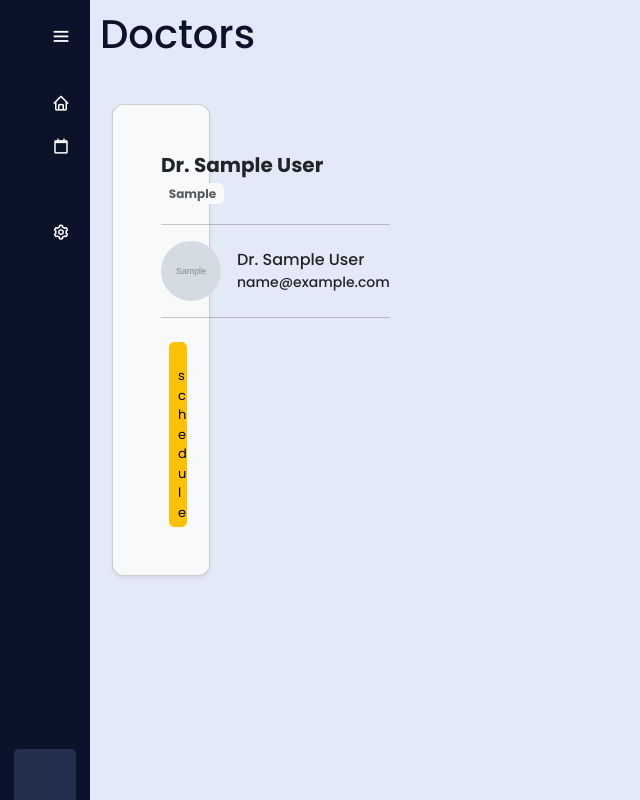
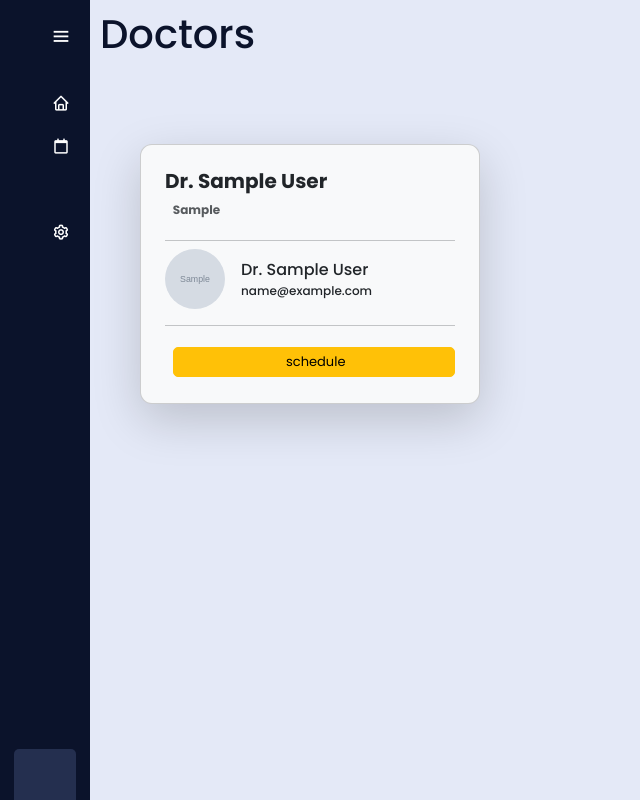
Before and after one commit to WesleyBule/MediFamba, a Django app: page /patients/doctors in a window 1280 px wide. Shown: the whole page, without its empty margins (0-640 px from the left). Run offline with Django 5.2, Linux system fonts and the light colour scheme; a user stored in the database is signed in; tables that the repository leaves empty hold one stand-in row (values such as "Sample post"); grey boxes marked "Sample" are stand-in pictures; some libraries are stand-ins or nearby versions.

Commit message:
style: Doctor list responsivity

```diff
--- a/MediFamba/settings.py
+++ b/MediFamba/settings.py
@@ -20,7 +20,7 @@ SECRET_KEY = os.getenv('SECRET_KEY')
 DEBUG = False
 
 ALLOWED_HOSTS = ["medifamba.onrender.com"]
-
+#"medifamba.onrender.com"
 
 # Application definition
 DJANGO_APPS = [
@@ -121,8 +121,8 @@ STATICFILES_STORAGE = 'whitenoise.storage.CompressedManifestStaticFilesStorage'
 
 STATICFILES_DIRS = []
 
-MEDIA_URL = '/images/'
-MEDIA_ROOT = os.path.join(BASE_DIR, 'staticfiles/avatars')
+MEDIA_URL = '/media/'
+MEDIA_ROOT = os.path.join(BASE_DIR, 'media')
 
 
 # Default primary key field type
--- a/MediFamba/urls.py
+++ b/MediFamba/urls.py
@@ -30,4 +30,5 @@ urlpatterns = [
 
 
 ]
-urlpatterns += static(settings.MEDIA_URL , document_root = settings.MEDIA_ROOT)
+if settings.DEBUG:
+    urlpatterns += static(settings.MEDIA_URL , document_root = settings.MEDIA_ROOT)
--- a/users/templates/users/patient_doctors.html
+++ b/users/templates/users/patient_doctors.html
@@ -13,17 +13,27 @@
 {% block body %}
     {% block main_content %}
     <style>
-    *{
-        margin: 1;
-        padding: 1;
-    }
-    .btn{
-        width: 100%;
-        border-radius: 5px;
-    }
-    .card{
+        .btn{
+            width: 100%;
+            border-radius: 5px;
+        }
+        .doctors-grid {
+            display: grid;
+            grid-template-columns: repeat(3, minmax(340px, 1fr));
+            gap: 1.5rem;
+            padding: 1rem;
+        }
+        @media (max-width: 992px) {
+            .doctors-grid {
+                grid-template-columns: repeat(2, 1fr);
+            }
+        }
 
-    }
+        @media (max-width: 576px) {
+            .doctors-grid {
+                grid-template-columns: 1fr;
+            }
+        }
 
     </style>
 
@@ -31,11 +41,10 @@
         <br>
 
 
-        <div class="container">
-            <div class="row">
+        <div class="container-fluid px-4 py-4">
+            <div class="doctors-grid">
                 {% for doctor in doctors %}
-                <div class="col-md-4 mb-4 w-4">
-                    <div class="card shadow-sm p-5" style="border-radius: 12px; background-color: #f8f9fa;">
+                    <div class="card shadow-lg p-4 " style="border-radius: 12px; background-color: #f8f9fa;">
                         <div class="d-flex align-items-center g-1">
                             <div class="flex-grow-1">
                                 <h5 class="card-title mb-0 fw-bold">Dr. {{ doctor.firstname }}  {{ doctor.lastname }}</h5>
@@ -44,16 +53,16 @@
                                 <p class="" style="font-size: 16px;">
                                     <span class="badge bg-light mb-1 text-muted" style="font-size: 12px;">{{ doctor.speciality }}</span>
                                 </p>
-                                <hr>
+                                <hr class="my-2">
                                 <div class="d-flex align-items-center">
                                     <img src="{{ doctor.profile.url }}" class="rounded-circle me-3" alt="" width="60" height="60">
                                     <div class="">
                                         <p class="mb-0" style="font-size: 16px;">Dr. {{ doctor.firstname }}  {{ doctor.lastname }}</p>
-                                        <p class="mb-0" style="font-size: 14px;">{{ doctor.user.email }}</p>
+                                        <p class="mb-0" style="font-size: 12px;">{{ doctor.user.email }}</p>
                                     </div>
 
                                 </div>
-                                <hr class="mb-4">
+                                <hr class="my-3">
                             </div>
 
 
@@ -65,7 +74,6 @@
                         </div>
                     </div>
 
-                </div>
 
                 <!-- Modal -->
                 <div class="modal fade" id="appointmentModal{{ doctor.id }}" tabindex="-1" aria-labelledby="appointmentModalLabel{{ doctor.id }}" aria-hidden="true">
--- a/users/views.py
+++ b/users/views.py
@@ -55,8 +55,7 @@ def user_login(request):
         else :
             messages.info(request, "Invalid Username or Password")
             return render(request, 'users/logIn.html')
-    context = {}
-    return render(request , "users/logIn.html", context)
+    return render(request , "users/logIn.html")
 
 def user_logout(request):
     logout(request)
@@ -129,8 +128,6 @@ def agendaList(request):
 @login_required(login_url='logIn')
 def doctorList(request):
     doctors = Doctor.objects.all().order_by('name')
-    doctors_lenght = Doctor.objects.count()
-
     form = ScheduleAppointmentForm()
     if request.method == "POST":
         form = ScheduleAppointmentForm(request.POST)
@@ -147,7 +144,6 @@ def doctorList(request):
 
     context = {
         'doctors':doctors,
-        'doctors_len':doctors_lenght,
         'form':form,
     }
 
```
